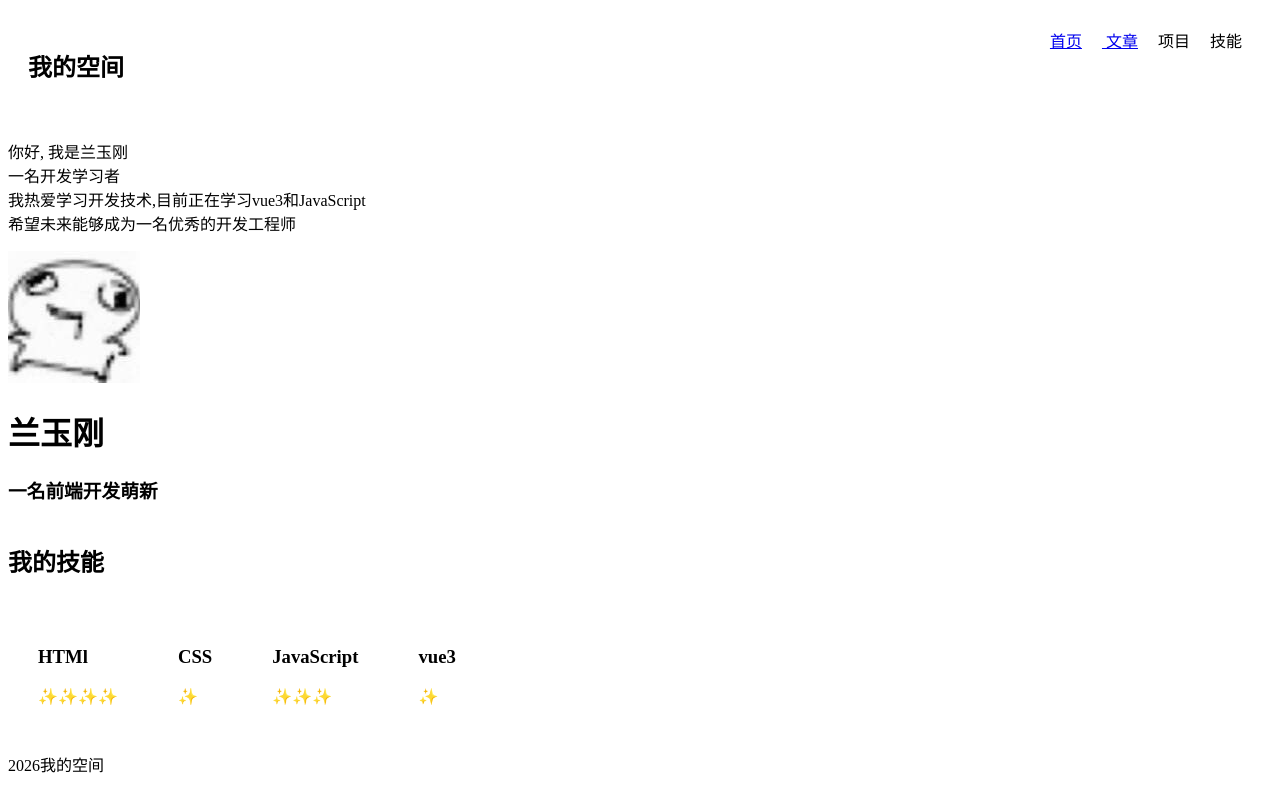
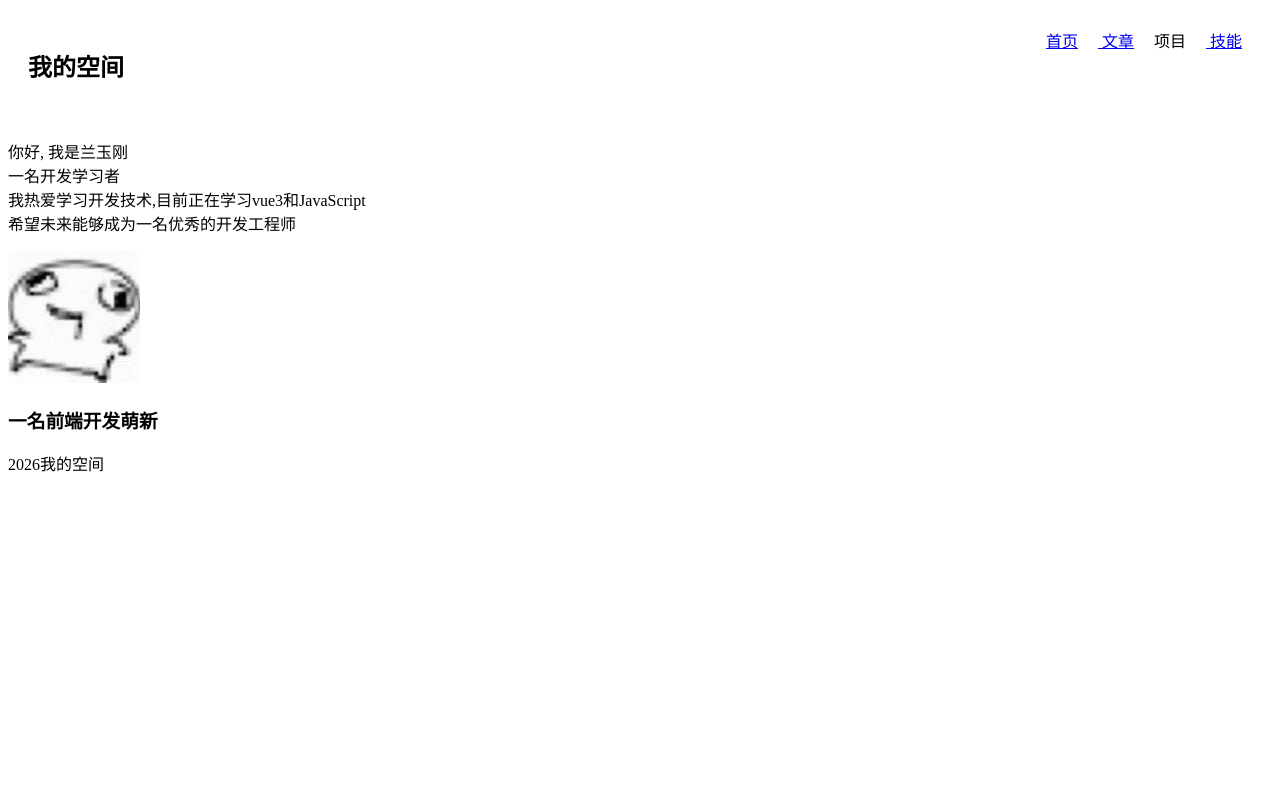
Before and after one commit to dhhxdj3-sys/my-project, a Vue app: page / in a window 1280 px wide. Shown: the top 812 px of the page. Built offline with nearby package versions, Linux system fonts and the light colour scheme.

Commit message:
完成了技能展示介绍

```diff
--- a/src/components/Navbar.vue
+++ b/src/components/Navbar.vue
@@ -7,7 +7,8 @@
     <router-link to="/blog">
         文章</router-link>
         <span>项目</span>
-        <span>技能</span>
+        <router-link to="/skill">
+            技能</router-link>
         </div>
     </nav>
     </template>
--- a/src/components/Profile.vue
+++ b/src/components/Profile.vue
@@ -5,7 +5,7 @@
 <template>
     <div class="Profile">
         <img :src="avatar" alt="头像">
-        <h1>兰玉刚</h1>
+
         <h3>一名前端开发萌新</h3>
         </div>
     </template>
--- a/src/components/SkillCard.vue
+++ b/src/components/SkillCard.vue
@@ -2,19 +2,19 @@
 const skills = [
     {
         name: 'HTMl',
-        level: '✨✨✨✨'
+        level: 4
     },
     {
         name: 'CSS',
-        level: '✨'
+        level: 1
     },
     {
         name: 'JavaScript',
-        level: '✨✨✨'
+        level: 2
     },
    {
     name: 'vue3',
-    level: '✨'
+    level: 2
 
    }
 
@@ -32,7 +32,7 @@
             {{ skill.name }}
             </h3>
             <p>
-                {{ skill.level }}
+             {{ "✨".repeat(skill.level) }}
                 </p>
                 </div>
                 </div>
--- a/src/router/index.js
+++ b/src/router/index.js
@@ -1,6 +1,7 @@
 import {createRouter, createWebHistory} from 'vue-router'
 import Home from '../views/Home.vue'
 import Blog from '../views/Blog.vue'
+import Skill from '../views/Skill.vue'
 const router = createRouter({
     history:createWebHistory(),
     routes:[
@@ -11,6 +12,10 @@
         {
             path:"/Blog",
             component:Blog
+        },
+        {
+            path:"/skill",
+            component:Skill
         }
     ]
 })
--- a/src/views/Home.vue
+++ b/src/views/Home.vue
@@ -3,7 +3,7 @@
 import Homeintro from '../components/HomeIntro.vue'
 import Navbar from '../components/Navbar.vue'
 import Profile from '../components/Profile.vue'
-import SkillCard from '../components/SkillCard.vue'
+
 
 </script>
 <template>
@@ -12,7 +12,7 @@
     <Homeintro />
     <Profile />
 
-    <SkillCard />
+
     <Footer />
     </div>
     </template>
--- /dev/null
+++ b/src/views/Skill.vue
@@ -0,0 +1,10 @@
+ <script setup>
+ import SkillCard from '../components/SkillCard.vue'
+ </script>
+ <template>
+
+
+
+
+ <SkillCard />
+ </template>
```
